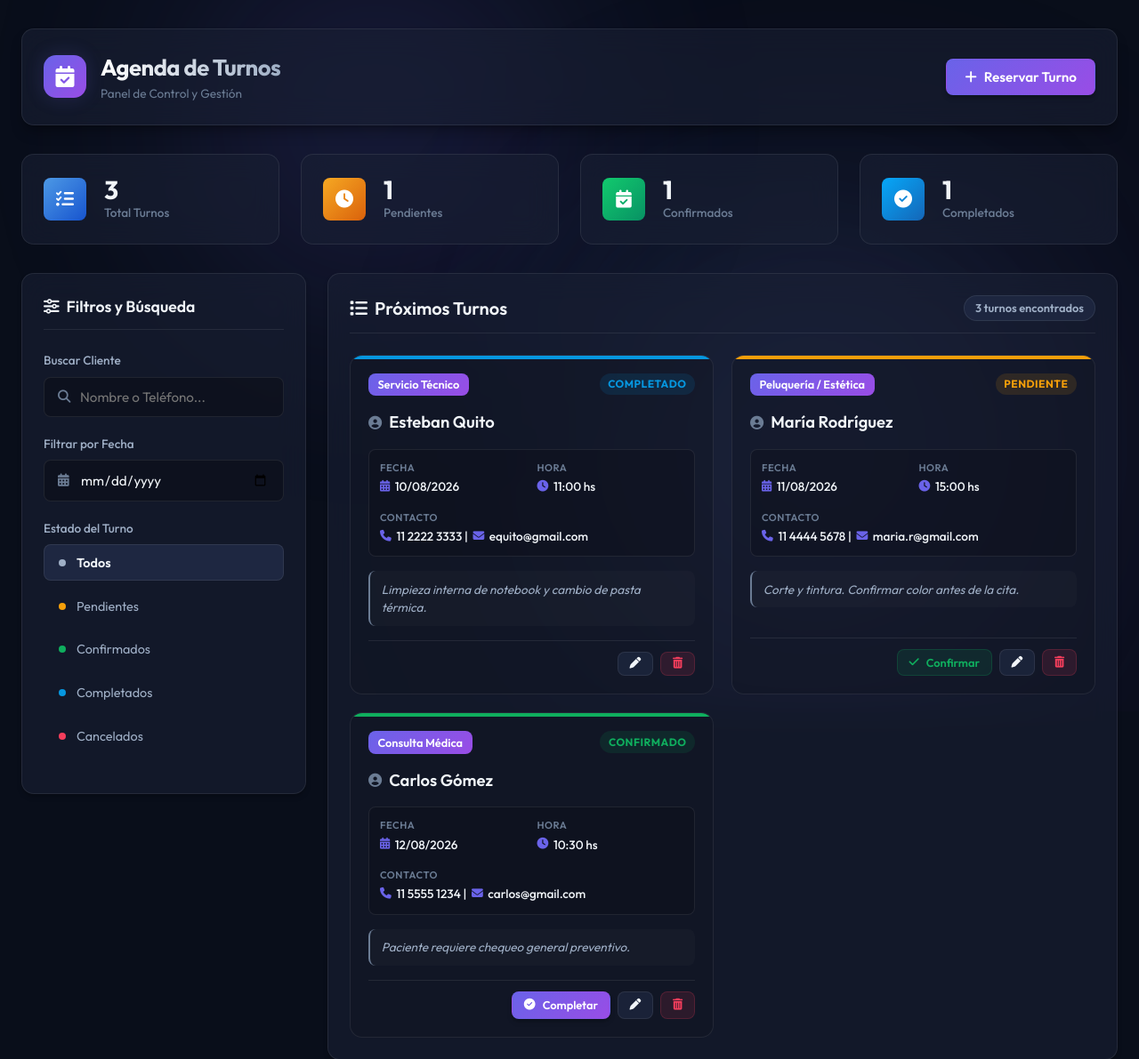
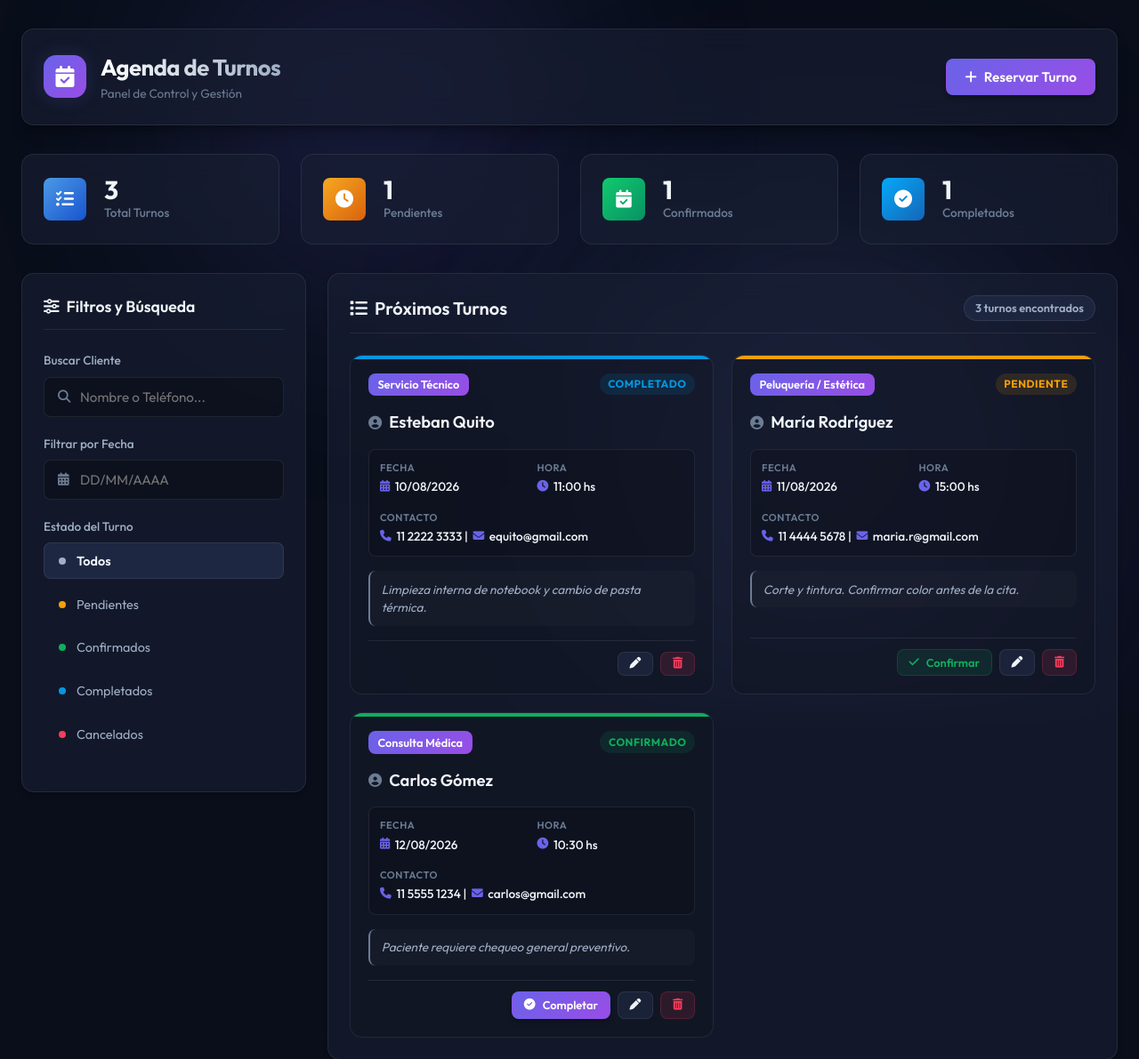
Before and after one commit to sergiogimenezclass/agenda-tunros-repaso, a Flask app: page / in a window 1280 px wide. Shown: the top 1191 px of the page at 89% size. Run offline with Flask 3, Linux system fonts and the light colour scheme; data comes from the database, SQL or seed files in the repository.

Commit message:
refactor: cambiar inputs de tipo date a tipo text con placeholder de fecha argentina DD/MM/AAAA

```diff
--- a/templates/index.html
+++ b/templates/index.html
@@ -110,7 +110,7 @@
                         <label for="filter-date">Filtrar por Fecha</label>
                         <div class="input-wrapper">
                             <i class="fa-solid fa-calendar-days input-icon"></i>
-                            <input type="date" id="filter-date">
+                            <input type="text" id="filter-date" placeholder="DD/MM/AAAA" maxlength="10">
                         </div>
                         <button id="btn-clear-date" class="btn btn-secondary btn-sm" style="margin-top: 8px; width: 100%; display: none;">
                             <i class="fa-solid fa-rotate-left"></i> Limpiar Fecha
@@ -225,7 +225,7 @@
                             <label for="appointment_date">Fecha <span class="required">*</span></label>
                             <div class="input-wrapper">
                                 <i class="fa-solid fa-calendar input-icon"></i>
-                                <input type="date" id="appointment_date" name="appointment_date" required>
+                                <input type="text" id="appointment_date" name="appointment_date" required placeholder="DD/MM/AAAA" maxlength="10">
                             </div>
                             <span class="error-message" id="error-appointment_date">Este campo es obligatorio</span>
                         </div>
@@ -336,10 +336,13 @@
                 btnSubmitText.textContent = 'Guardar Reserva';
                 document.getElementById('appointment-form').reset();
                 document.getElementById('appointment-id').value = '';
-                // Establecer fecha por defecto a mañana
+                // Establecer fecha por defecto a mañana (formato DD/MM/AAAA)
                 const tomorrow = new Date();
                 tomorrow.setDate(tomorrow.getDate() + 1);
-                document.getElementById('appointment_date').value = tomorrow.toISOString().split('T')[0];
+                const day = String(tomorrow.getDate()).padStart(2, '0');
+                const month = String(tomorrow.getMonth() + 1).padStart(2, '0');
+                const year = tomorrow.getFullYear();
+                document.getElementById('appointment_date').value = `${day}/${month}/${year}`;
             }
 
             modal.showModal();
```
